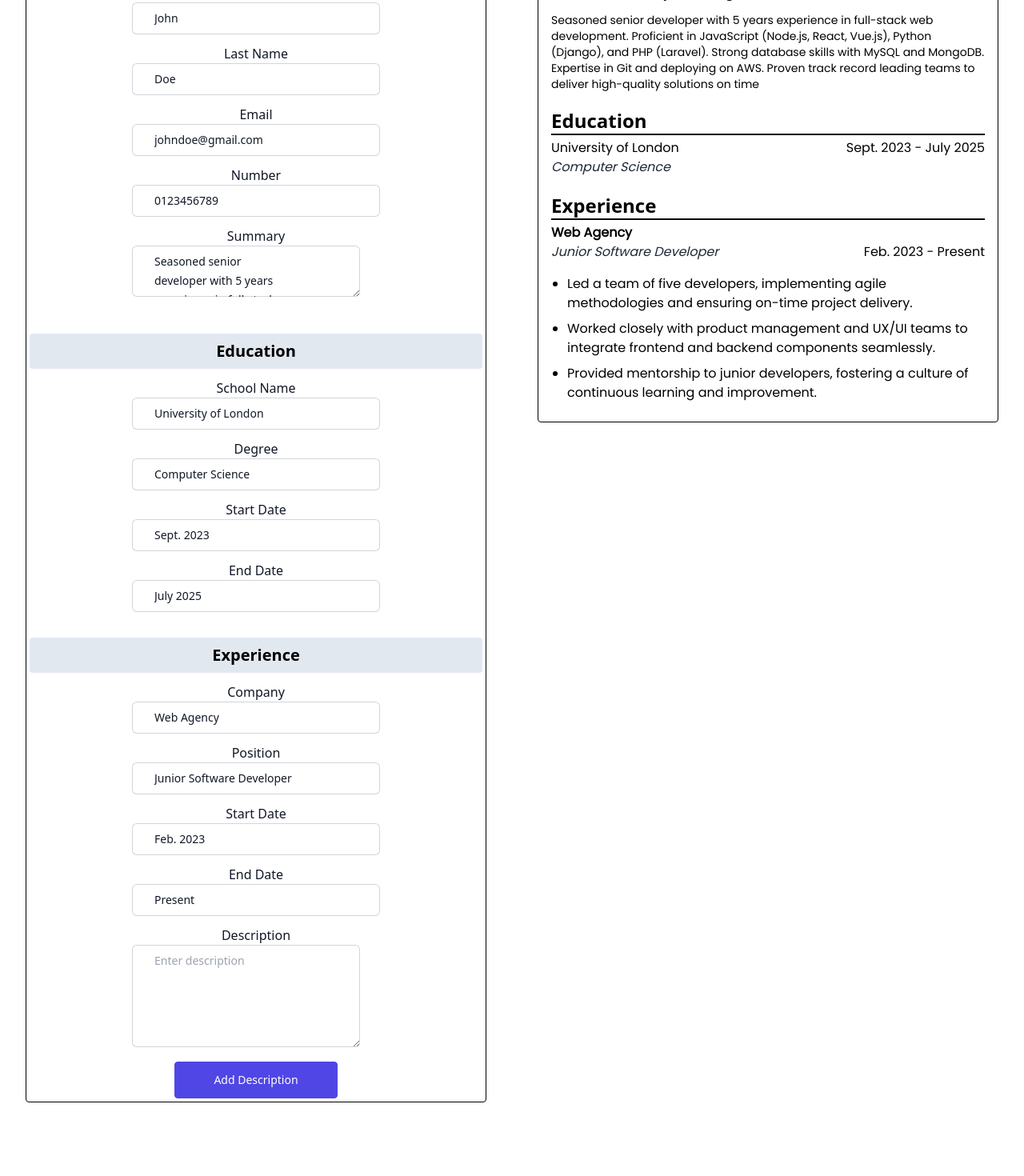
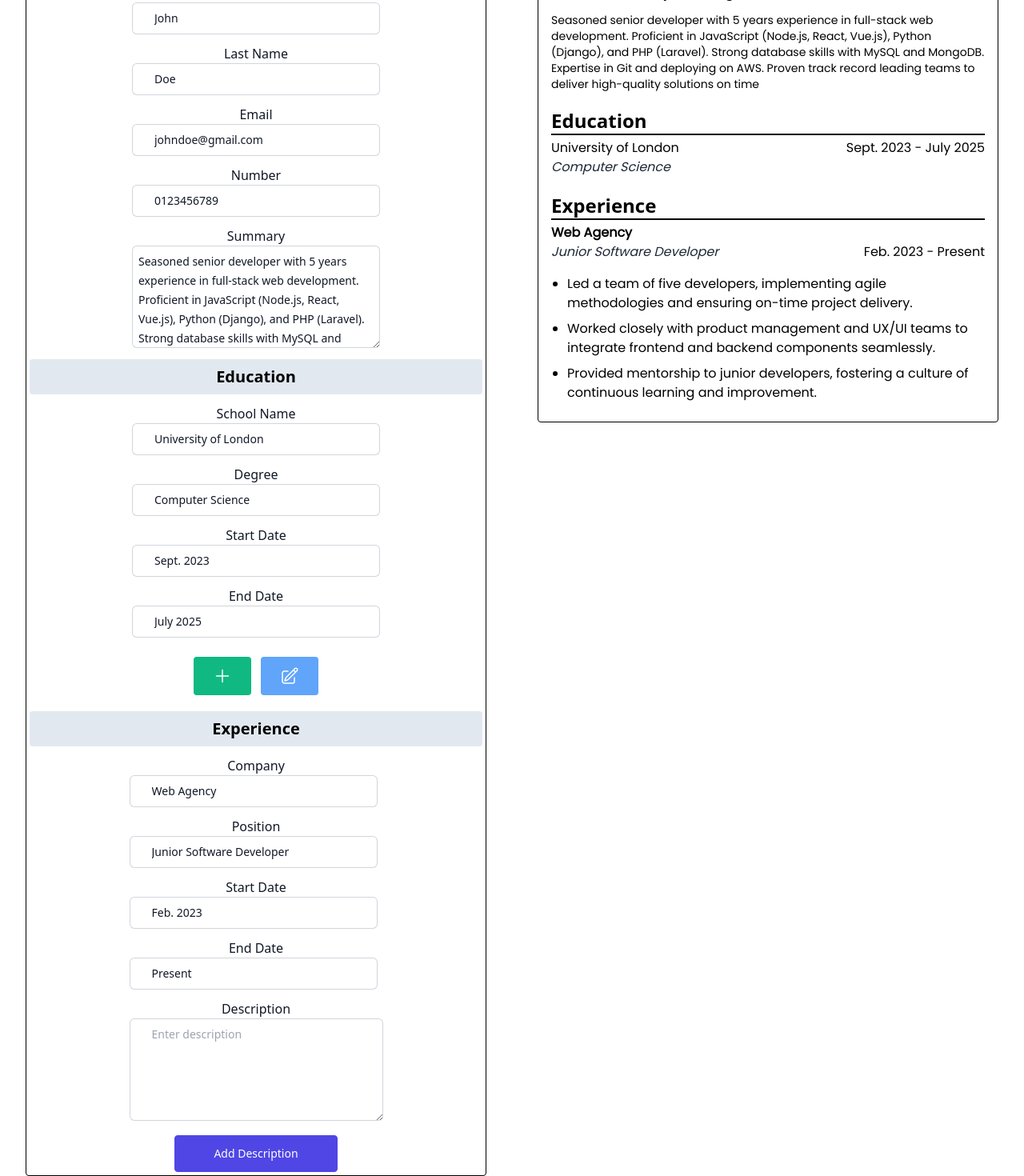
Before and after one commit to h4m24-a/cv-builder, a React (Vite) app: page / in a window 1280 px wide. Shown: the part 186-1656 px from the top of the page at 80% size. Before the commit the page ends 1564 px from the top, so only its background shows below. Built offline with nearby package versions, Linux system fonts and the light colour scheme; a web font is replaced by a local one.

Commit message:
updated ui

```diff
--- a/src/components/Education.jsx
+++ b/src/components/Education.jsx
@@ -60,8 +60,22 @@ const Education = ({setSchoolName, schoolName, setDegree, degree, setStartDate,
             id="endDate"
             placeholder="July 2025"
             type={"text"}
-            className="rounded-md border-0 mb-8 py-2 pl-7 pr-20 text-gray-900 ring-1 ring-inset ring-gray-300 placeholder:text-gray-400 focus:ring-2 focus:ring-inset focus:ring-indigo-600 sm:text-sm sm:leading-6"
+            className="rounded-md border-0 mb-6 py-2 pl-7 pr-20 text-gray-900 ring-1 ring-inset ring-gray-300 placeholder:text-gray-400 focus:ring-2 focus:ring-inset focus:ring-indigo-600 sm:text-sm sm:leading-6"
           />
+
+          <div className="flex justify-center gap-3">
+            <button type="submit" className="inline-flex items-center justify-center h-12 gap-2 px-6 text-lg font-medium tracking-wide text-white transition duration-300 rounded whitespace-nowrap bg-emerald-500 hover:bg-emerald-600 focus:bg-emerald-700 focus-visible:outline-none disabled:cursor-not-allowed disabled:border-emerald-300 disabled:bg-emerald-300 disabled:shadow-none">
+              <svg xmlns="http://www.w3.org/2000/svg" fill="none" viewBox="0 0 24 24" strokeWidth={1.5} stroke="currentColor" className="w-6 h-6">
+              <path strokeLinecap="round" strokeLinejoin="round" d="M12 4.5v15m7.5-7.5h-15" />
+              </svg>
+            </button>
+
+            <button className="inline-flex items-center justify-center h-12 gap-2 px-6 text-lg font-medium tracking-wide text-white transition duration-300 rounded whitespace-nowrap bg-blue-400 hover:bg-blue-600 focus:bg-blue-700 focus-visible:outline-none disabled:cursor-not-allowed disabled:border-emerald-300 disabled:bg-emerald-300 disabled:shadow-none">
+              <svg xmlns="http://www.w3.org/2000/svg" fill="none" viewBox="0 0 24 24" strokeWidth={1.5} stroke="currentColor" className="w-6 h-6">
+              <path strokeLinecap="round" strokeLinejoin="round" d="M16.862 4.487l1.687-1.688a1.875 1.875 0 112.652 2.652L10.582 16.07a4.5 4.5 0 01-1.897 1.13L6 18l.8-2.685a4.5 4.5 0 011.13-1.897l8.932-8.931zm0 0L19.5 7.125M18 14v4.75A2.25 2.25 0 0115.75 21H5.25A2.25 2.25 0 013 18.75V8.25A2.25 2.25 0 015.25 6H10" />
+              </svg>
+            </button>
+          </div>
 
         </form>
 
--- a/src/components/Experience.jsx
+++ b/src/components/Experience.jsx
@@ -23,7 +23,7 @@ const Experience = ({ setCompany, company, setPosition, position, setJobStart, j
 
   return (
     <>
-      <h1 className='font-sans text-xl font-extrabold bg-slate-200 rounded p-2 text-center'>Experience</h1>
+      <h1 className='font-sans text-xl font-extrabold bg-slate-200 rounded p-2 mt-5 text-center'>Experience</h1>
 
       <div className="flex justify-center">
       <form onSubmit={handleSumbit}>
@@ -83,7 +83,7 @@ const Experience = ({ setCompany, company, setPosition, position, setJobStart, j
             name="description"
             id="description"
             placeholder="Enter description"
-            className="rounded-md border-0 py-2 pl-7 pr-20 text-gray-900 ring-1 ring-inset ring-gray-300 placeholder:text-gray-400 focus:ring-2 focus:ring-inset focus:ring-indigo-600 sm:text-sm sm:leading-6 h-32"/>
+            className="rounded-md border-0 py-2 pl-7 pr-28 text-gray-900 ring-1 ring-inset ring-gray-300 placeholder:text-gray-400 focus:ring-2 focus:ring-inset focus:ring-indigo-600 sm:text-sm sm:leading-6 h-32"/>
 
           <div className="flex justify-center pt-3">
             <button type="button" onClick={handleNewDesc} className="flex flex- rounded border border-indigo-600 bg-indigo-600 px-12 py-3 text-sm font-medium text-white hover:bg-transparent hover:text-indigo-600 focus:outline-none focus:ring active:text-indigo-500">
--- a/src/components/Profile.jsx
+++ b/src/components/Profile.jsx
@@ -77,8 +77,8 @@ export default function Profile ({setFirstName, firstName, setLastName, lastName
             name="summary"
             id="summary"
             type={"text"}
-            className=" rounded-md border-0 mb-8 py-2 pl-7 pr-20 text-gray-900 ring-1 ring-inset ring-gray-300 placeholder:text-gray-400 focus:ring-2 focus:ring-inset focus:ring-indigo-600 sm:text-sm sm:leading-6"
-          />
+            className="rounded-md border-0 p-2  text-gray-900 ring-1 ring-inset ring-gray-300 placeholder:text-gray-400 focus:ring-2 focus:ring-inset focus:ring-indigo-600 sm:text-sm sm:leading-6 h-32 w-full"/>
+
 
         </form>
       </div>
```
